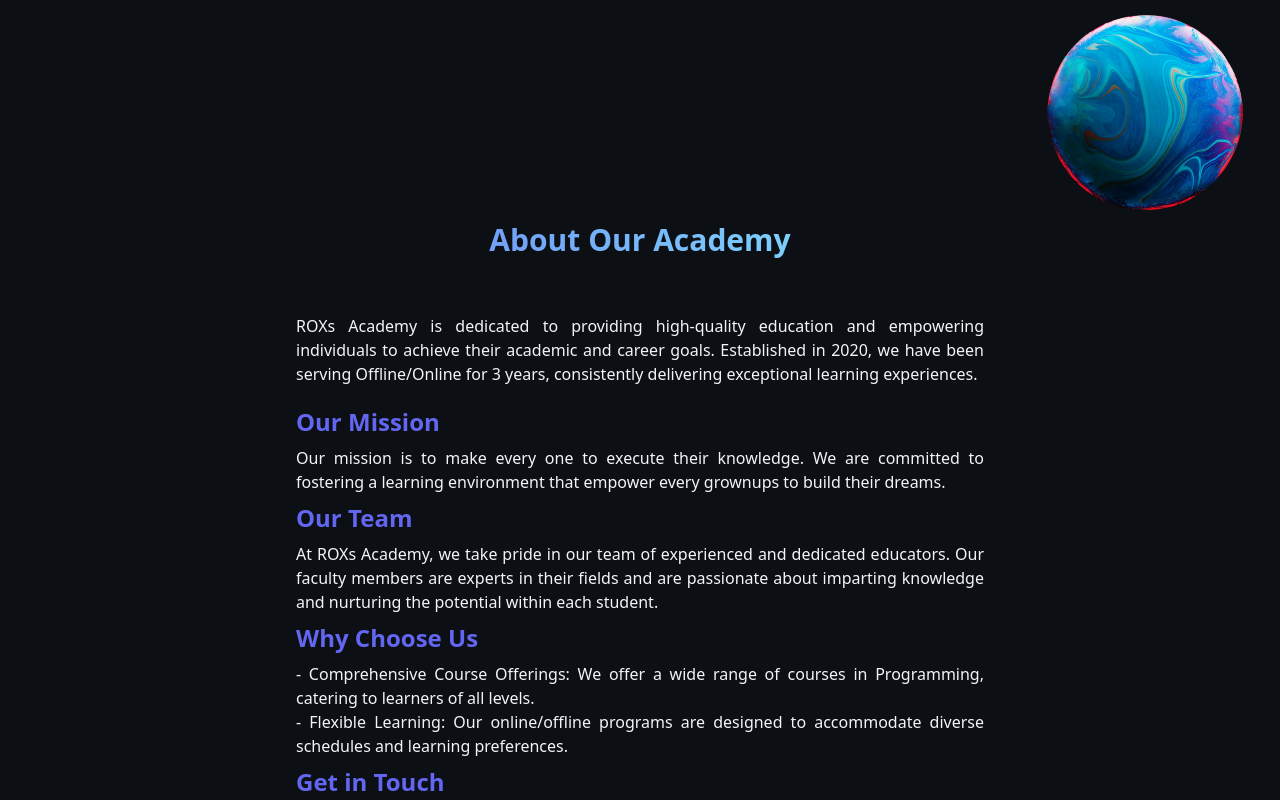
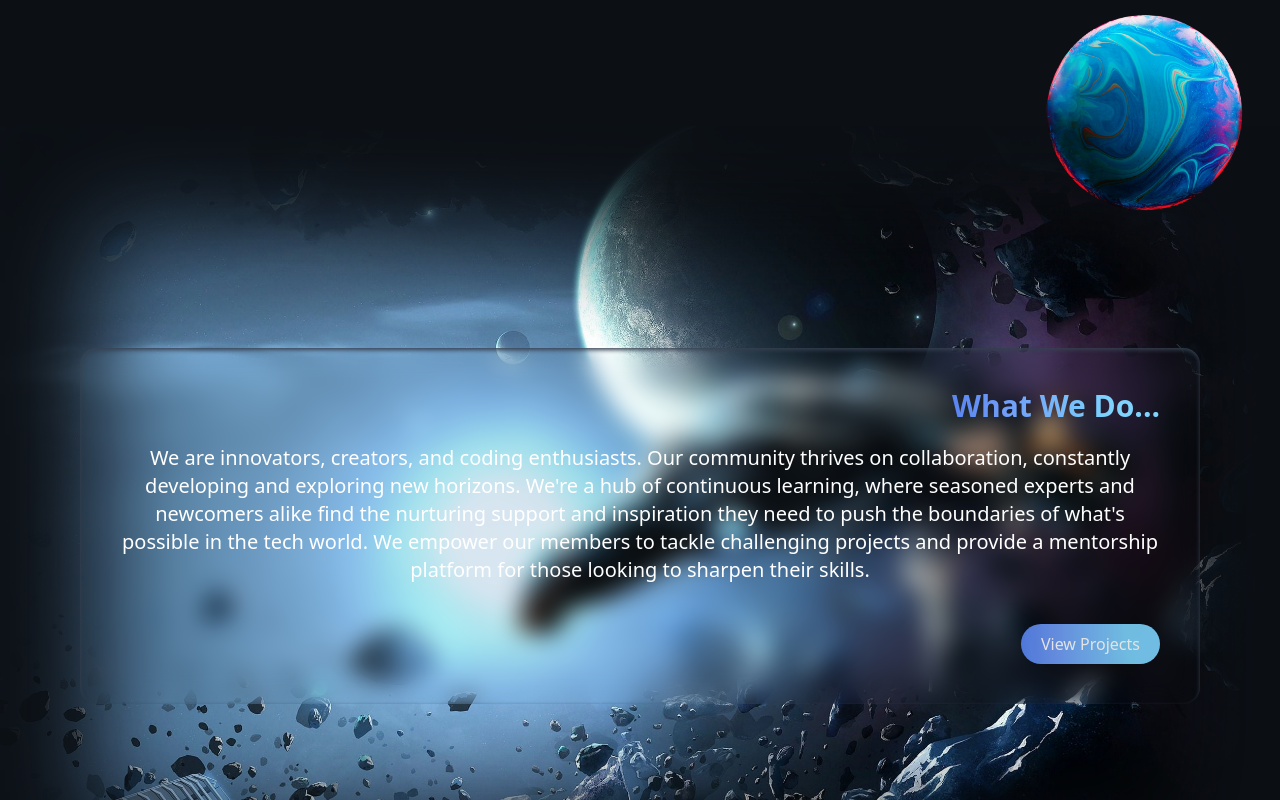
Before and after one commit to SrinivasanJP/roxs_softwares, a React (Vite) app: page / in a window 1280 px wide. Shown: the part 1540-2340 px from the top of the page. Built offline with nearby package versions, Linux system fonts and the light colour scheme.

Commit message:
Section 3 what we do

```diff
--- a/src/Components/Home.jsx
+++ b/src/Components/Home.jsx
@@ -2,6 +2,7 @@ import React, { useState } from 'react'
 import Navigation from './Navigation'
 import { homeStyle, common } from '../styles'
 import { We_are } from './We_are'
+import What_we_do from './What_we_do'
 const Home = ({setPage}) => {
   const spanD = 'w-2 h-2 bg-[#4D78EF] inline-block rounded-full mr-5 animate-pulse'
   const liD = ' bg-gradient-to-r  from-slate-950 px-5 py-3 rounded-2xl mt-3'
@@ -44,6 +45,7 @@ const Home = ({setPage}) => {
 
       </section>
       <We_are />
+      <What_we_do />
       {/* <section id='courses' className=' h-full w-screen text-gray-100  flex justify-center flex-col md:w-[60%] mx-auto'>
         <div className=' w-[85%] h-[80%] backdrop-blur-md backdrop-filter bg-opacity-70 rounded-2xl mx-auto z-10 shadow-gray-700 shadow-inner'>
 
--- /dev/null
+++ b/src/Components/What_we_do.jsx
@@ -0,0 +1,17 @@
+import React from 'react'
+import { common, what_we_do } from '../styles'
+
+const What_we_do = () => {
+  return (
+    <section className={what_we_do.root} id='what_we_do'>
+        <div className={what_we_do.container}>
+            <h1 className={common.textNabula+" sm:text-right"}>What We Do...</h1>
+            <p className={what_we_do.p}>We are innovators, creators, and coding enthusiasts. Our community thrives on collaboration, constantly developing and exploring new horizons. We're a hub of continuous learning, where seasoned experts and newcomers alike find the nurturing support and inspiration they need to push the boundaries of what's possible in the tech world. We empower our members to tackle challenging projects and provide a mentorship platform for those looking to sharpen their skills. </p>
+            <button className={common.Buttonblue}>View Projects</button>
+
+        </div>
+    </section>
+  )
+}
+
+export default What_we_do
--- a/src/styles.js
+++ b/src/styles.js
@@ -7,8 +7,13 @@ const we_are = {
     bPlanet:'absolute w-[30%] -z-1 animate-spinOrbit right-0 lg:w-[20%] -bottom-28',
     p:'text-white my-5 text-xl',
 }
+const what_we_do = {
+    root:"w-screen h-screen flex items-center  bg-cover bg-cover bg-[center_right_45em] md:bg-center -z-10 text-white bg-spaceShip justify-start sm:shadow-[inset_0_0_100px_100px_#0c1015] shadow-[inset_0_0_100px_40px_#0c1015]",
+    p:'text-white my-5 text-xl sm:text-center',
+    container:' backdrop-blur-md sm:mx-20 mx-10 backdrop-filter bg-opacity-70 rounded-2xl z-10 shadow-gray-700 shadow-inner flex justify-center p-10 flex-col sm:items-end',
+}
 const common = {
     Buttonblue:"text-white text-left mt-5 w-fit px-5 py-2 rounded-full bg-[radial-gradient(138.06%_1036.51%_at_95.25%_-2.54%,_#7ED4FD_14.06%,#709DF7_51.02%,#4D78EF_79.09%)] animate-pulse",
     textNabula: 'bg-[radial-gradient(138.06%_1036.51%_at_95.25%_-2.54%,_#7ED4FD_14.06%,#709DF7_51.02%,#4D78EF_79.09%)] bg-clip-text text-transparent font-extrabold text-3xl'
 }
-export {homeStyle,common,we_are}
+export {homeStyle,common,we_are, what_we_do}
--- a/tailwind.config.js
+++ b/tailwind.config.js
@@ -7,7 +7,8 @@ export default {
   theme: {
     extend: {
       backgroundImage:{
-        "astronaut-fall": "url('./src/assets/astronaut/backSpace.jpg')"
+        "astronaut-fall": "url('./src/assets/astronaut/backSpace.jpg')",
+        "spaceShip": "url('./src/assets/astronaut/ship.jpg')"
       },
       fontFamily:{
         "SpaceMono":["Space Mono"]
```
Also changed, not shown: src/assets/astronaut/ship.jpg (added).
